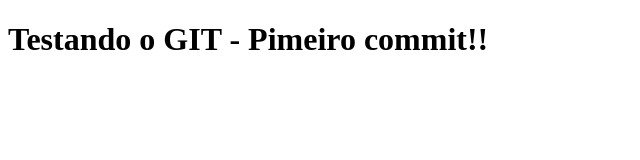
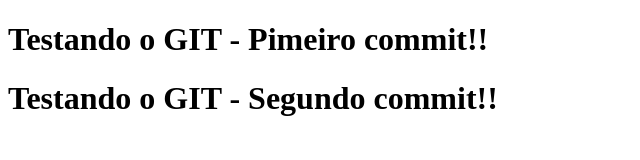
Before and after one commit to JpAngelo23/novoGit, a plain HTML site: page index.html in a window 1280 px wide. Shown: the whole page, without its empty margins (0-640 px from the left). Drawn offline with Linux system fonts and the light colour scheme.

Commit message:
segundo commit

```diff
--- a/index.html
+++ b/index.html
@@ -7,5 +7,6 @@
   </head>
   <body>
     <h1>Testando o GIT - Pimeiro commit!!</h1>
+    <h1>Testando o GIT - Segundo commit!!</h1>
   </body>
 </html>
```
